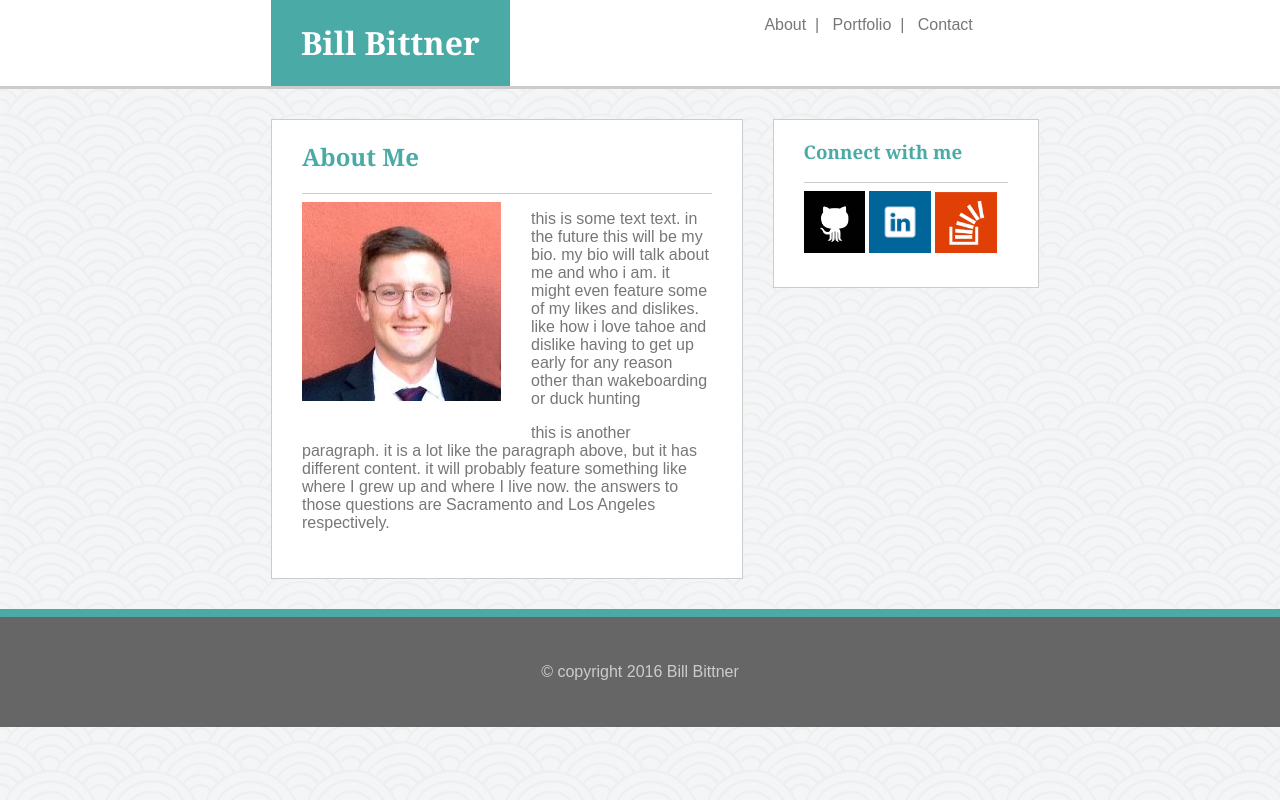
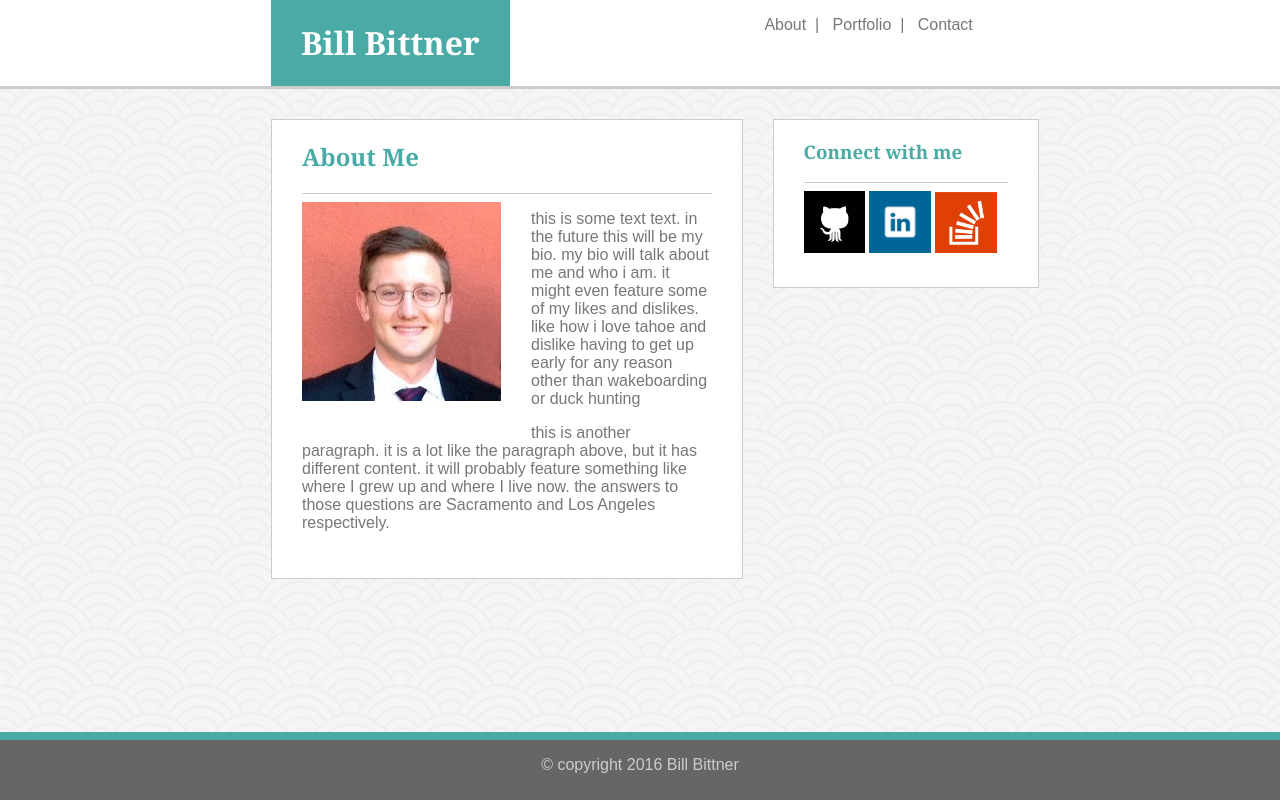
Before and after one commit to billbitt/Basic-Portfolio, a PHP site: page / in a window 1280 px wide. Run offline with PHP 8.4, Linux system fonts and the light colour scheme.

Commit message:
added sticky footer

```diff
--- a/assets/css/style.css
+++ b/assets/css/style.css
@@ -56,7 +56,7 @@
 	color: #cccccc;
 	border-top: #4aaaa5 solid 8px;
 	text-align: center;
-	padding: 30px 30px 30px 30px;
+
 }
 
 /*about page items */
@@ -124,11 +124,9 @@ button {
 }
 
 /*general elements*/
+
 body {
 	background-image: url("../images/background.png");
-	margin: 0px;
-	padding: 0px;
-	border: 0px;
 }
 
 hr {
@@ -178,3 +176,25 @@ a {
 .a__navLink:hover {
 	color: #4aaaa5;
 }
+
+/* stick footer css */
+html, body {
+	margin: 0px;
+	padding: 0px;
+	border: 0px;
+	height: 100%;
+}
+
+.pageWrap {
+	min-height: 100%;
+	margin-bottom: -68px;
+}
+
+.pageWrap:after {
+	content: "";
+	display: block;
+}
+
+.bottomBar, .pageWrap:after {
+	height: 60px;
+}
--- a/contact.html
+++ b/contact.html
@@ -6,6 +6,7 @@
 </head>
 
 <body class="standardText">
+	<div class="pageWrap">
 		<!-- this section is the top navigation bar -->
 		<div class="topBar">
 			<div class="topBar__name">
@@ -59,7 +60,7 @@
 				</a>
 			</div>
 		</div>
-
+	</div>
 	<!-- this section is the bottom copyright bar-->
 	<div class="bottomBar">
 		<p>&copy; copyright 2016 Bill Bittner</p>
--- a/index.html
+++ b/index.html
@@ -6,6 +6,7 @@
 </head>
 
 <body class="standardText">
+	<div class="pageWrap">
 		<!-- this section is the top navigation bar -->
 		<div class="topBar">
 			<div class="topBar__name">
@@ -20,7 +21,7 @@
 			</div>
 		</div>
 
-	<!-- this section is the main content of the page-->
+		<!-- this section holds the main content of the page -->
 		<div class="middleBar">
 			<div class="contentBox contentBox__main">
 				<h2>About Me</h2>
@@ -43,8 +44,8 @@
 				</a>
 			</div>
 		</div>
-
-	<!-- this section is the bottom copyright bar-->
+	</div>
+	<!-- this section is the bottom copyright bar -->
 	<div class="bottomBar">
 		<p>&copy; copyright 2016 Bill Bittner</p>
 	</div>
--- a/portfolio.html
+++ b/portfolio.html
@@ -6,6 +6,7 @@
 </head>
 
 <body class="standardText">
+	<div class="pageWrap">
 		<!-- this section is the top navigation bar -->
 		<div class="topBar">
 			<div class="topBar__name">
@@ -59,6 +60,7 @@
 				</a>
 			</div>
 		</div>
+	</div>
 
 	<!-- this section is the bottom copyright bar-->
 	<div class="bottomBar">
```
Lines whose indentation alone changed are shown as unchanged.
